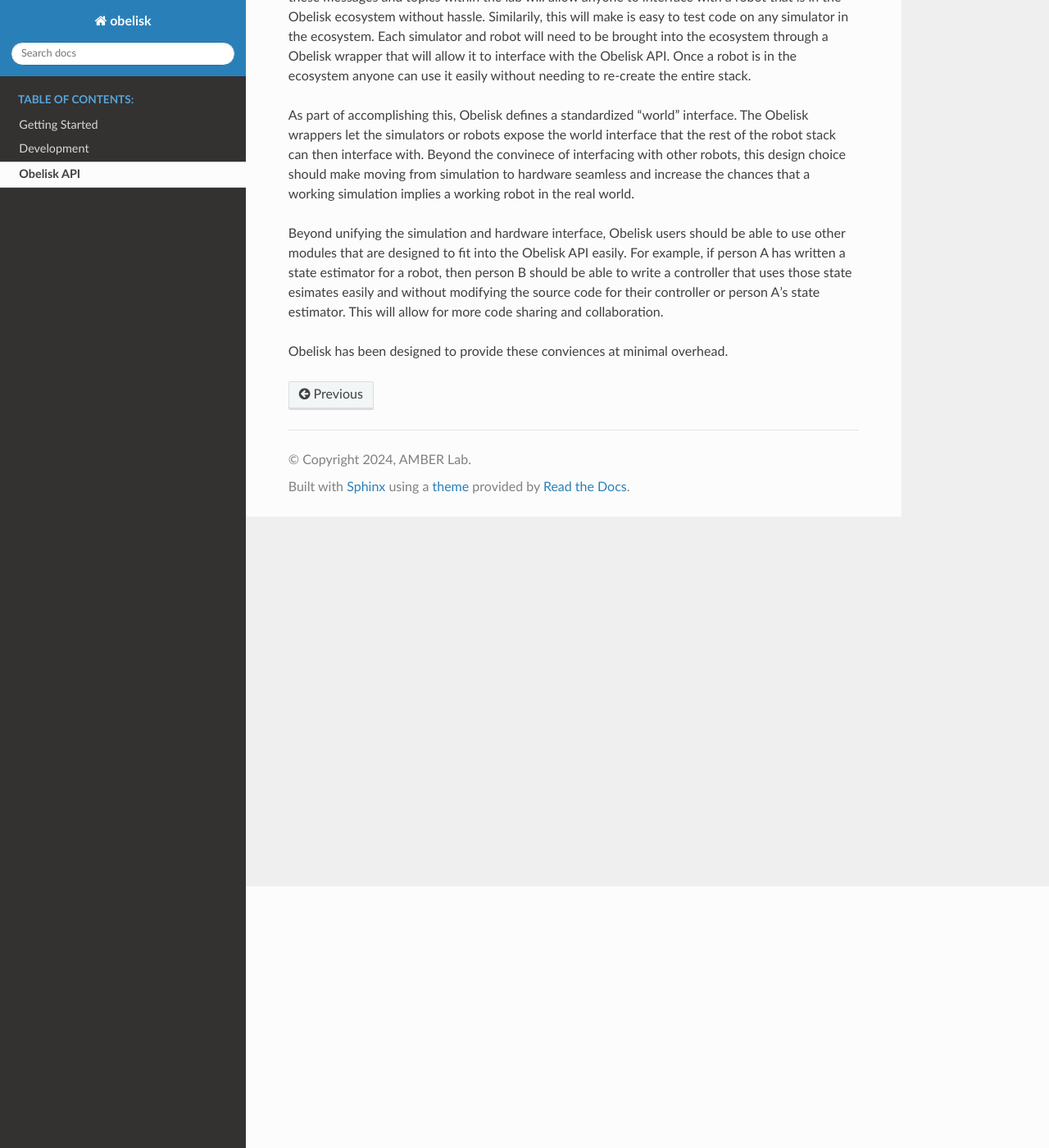
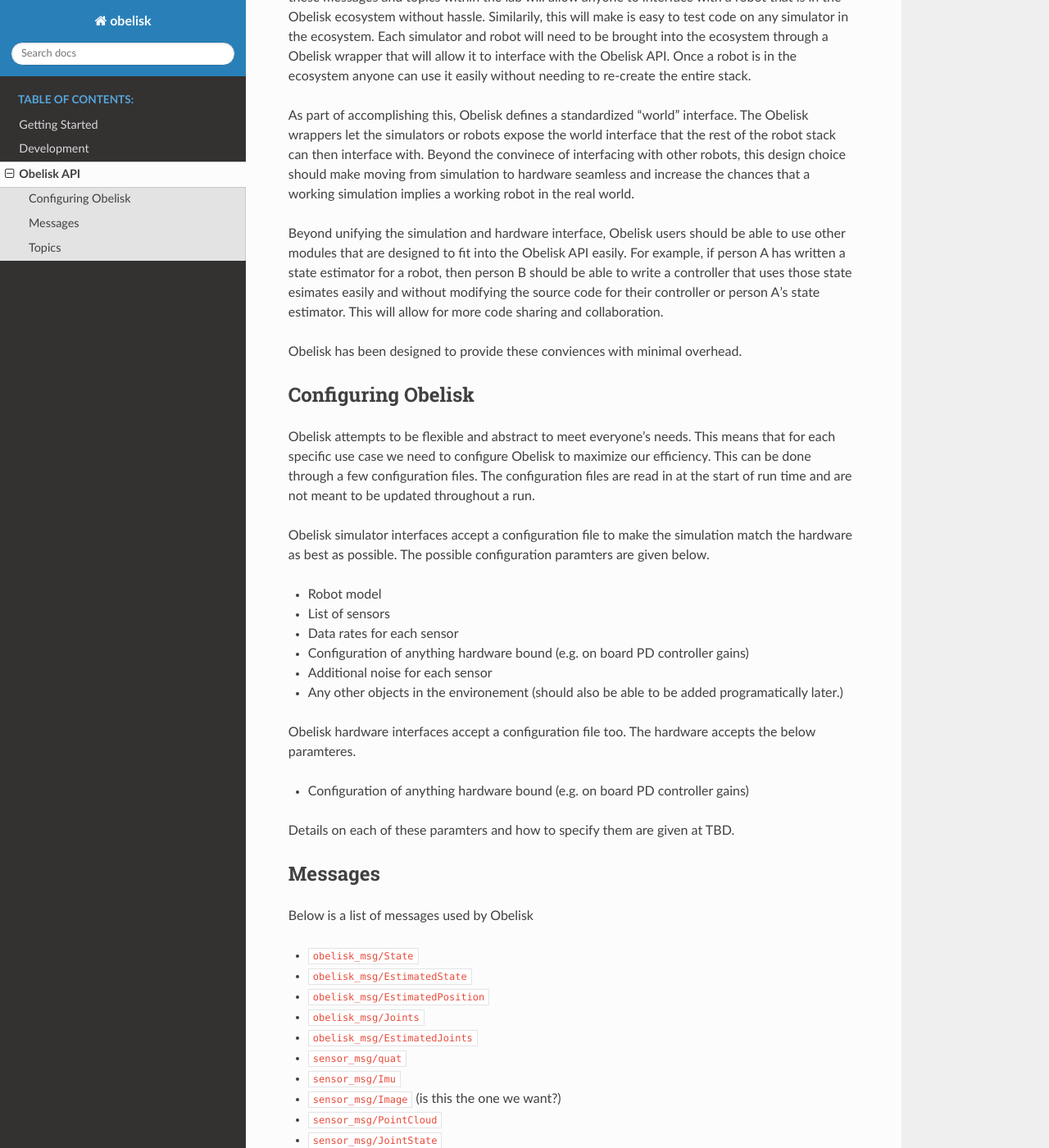
Before and after one commit to Caltech-AMBER/obelisk, a Sphinx documentation site: the page built from docs/source/obelisk_api.md, in a window 1280 px wide and 1400 px high, scrolled down 319 px. Shown: the whole window at 82% size. Built offline with Sphinx 7.4.7 and the Read the Docs theme 2.0.0, drawn with Linux system fonts in a browser that asks for light colours; some of the changed text lies outside the part shown.

Commit message:
more info on messages and topics

```diff
--- a/docs/source/obelisk_api.md
+++ b/docs/source/obelisk_api.md
@@ -7,4 +7,55 @@
 
 Beyond unifying the simulation and hardware interface, Obelisk users should be able to use other modules that are designed to fit into the Obelisk API easily. For example, if person A has written a state estimator for a robot, then person B should be able to write a controller that uses those state esimates easily and without modifying the source code for their controller or person A's state estimator. This will allow for more code sharing and collaboration.
 
-Obelisk has been designed to provide these conviences at minimal overhead.
+Obelisk has been designed to provide these conviences with minimal overhead.
+
+<!-- TODO (@zolkin): Add in a system diagram -->
+<!-- TODO (@zolkin): Break this up into multiple files -->
+## Configuring Obelisk
+Obelisk attempts to be flexible and abstract to meet everyone's needs. This means that for each specific use case we need to configure Obelisk to maximize our efficiency. This can be done through a few configuration files. The configuration files are read in at the start of run time and are not meant to be updated throughout a run.
+
+Obelisk simulator interfaces accept a configuration file to make the simulation match the hardware as best as possible. The possible configuration paramters are given below.
+- Robot model
+- List of sensors
+- Data rates for each sensor
+- Configuration of anything hardware bound (e.g. on board PD controller gains)
+- Additional noise for each sensor
+- Any other objects in the environement (should also be able to be added programatically later.)
+
+Obelisk hardware interfaces accept a configuration file too. The hardware accepts the below paramteres.
+- Configuration of anything hardware bound (e.g. on board PD controller gains)
+
+Details on each of these paramters and how to specify them are given at TBD.
+<!-- TODO (@zolkin): Add in more information about this -->
+
+## Messages
+Below is a list of messages used by Obelisk
+- `obelisk_msg/State`
+- `obelisk_msg/EstimatedState`
+- `obelisk_msg/EstimatedPosition`
+- `obelisk_msg/Joints`
+- `obelisk_msg/EstimatedJoints`
+- `sensor_msg/quat`
+- `sensor_msg/Imu`
+- `sensor_msg/Image` (is this the one we want?)
+- `sensor_msg/PointCloud`
+- `sensor_msg/JointState`
+- `obelisk_msg/PDFeedForward`
+- `obelisk_msg/Torques`
+
+## Topics
+Below is the full list of topics used by Obelisk.
+
+Topics relating to states and sensors:
+- `/obelisk/Joints` (msg: `obelisk_msg/Joints`)
+- `/obelisk/FullState` (msg: `obelisk_msg/State`)
+- `/obelisk/IMU` (msg: `sensor_msg/Imu`)
+- `/obelisk/Cameras` (msg: `sensor_msg/Image`)
+- `/obelisk/Lidars` (msg: `sensor_msg/PointCloud`)
+- `/obelisk/Encoders` (msg: `obelisk_msg/EstimatedJoints`)
+- `/obelisk/Mocap` (msg: `obelisk_msg/EstimatedPosition`)
+- `/obelisk/EstimatedState` (msg: `obelisk_msg/EstimatedState`)
+
+Topics relating to controllers:
+- `/obelisk/Torques` (msg: `obelisk_msg/Torques`)
+- `/obelisk/PDFeedForward` (msg: `obelisk_msg/PDFeedForward`)
```
